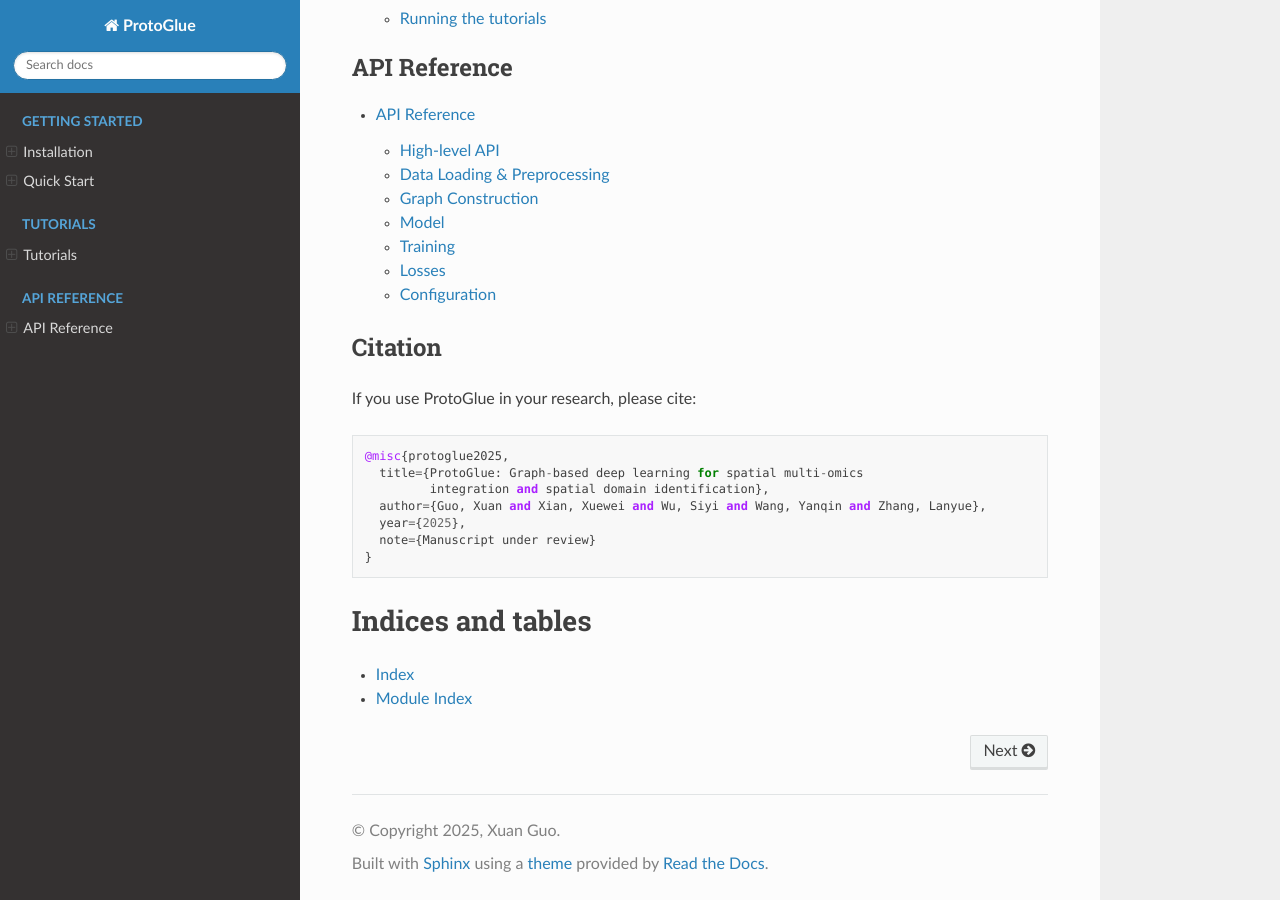
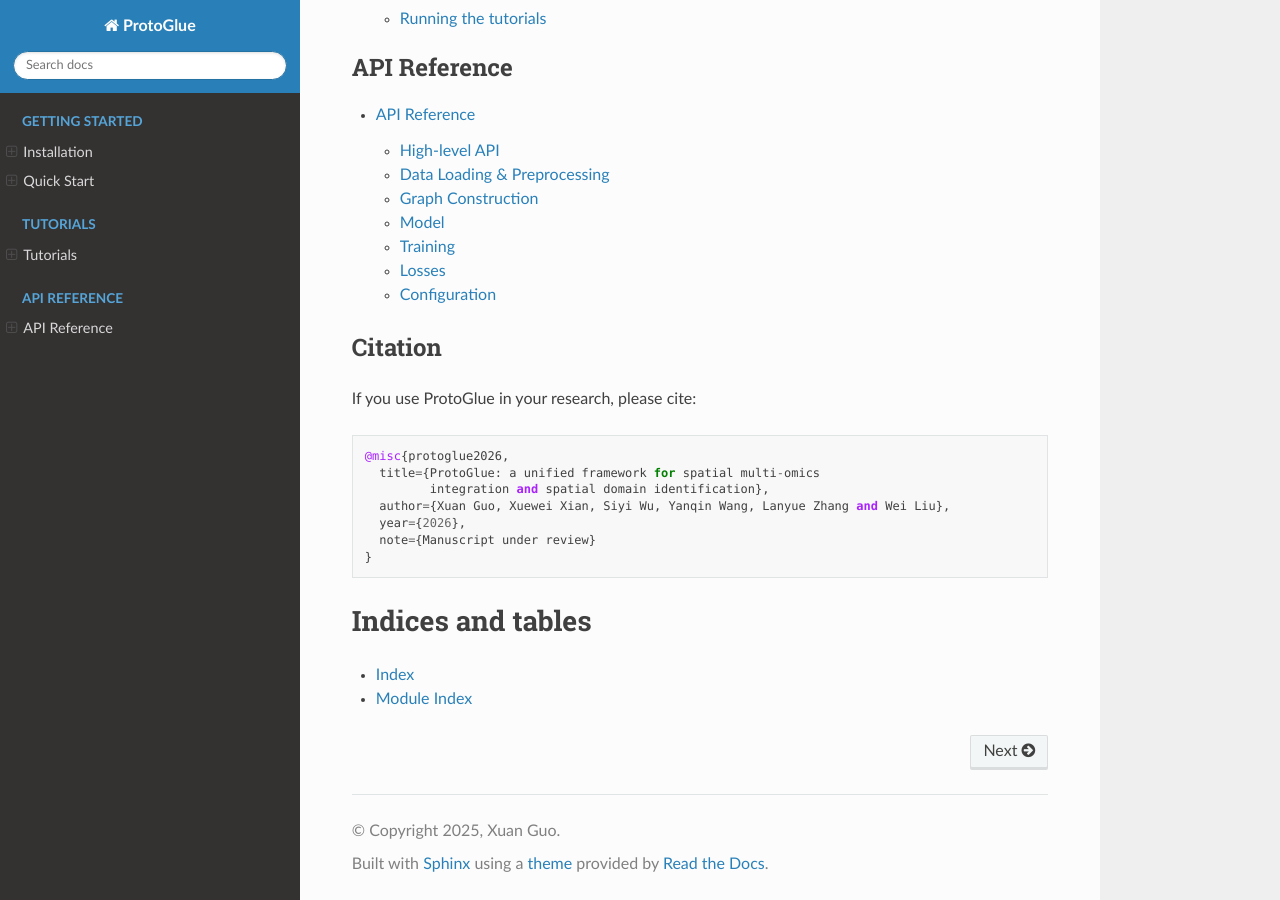
Before and after one commit to QuinnGuo-code/ProtoGlue, a Sphinx documentation site: the page built from docs/index.rst, in a window 1280 px wide and 900 px high, scrolled down 1045 px. Built offline with Sphinx 7.4.7 and the Read the Docs theme 3.1.0, drawn with Linux system fonts in a browser that asks for light colours.

Commit message:
index.rst

```diff
--- a/docs/index.rst
+++ b/docs/index.rst
@@ -48,11 +48,11 @@
 
 If you use ProtoGlue in your research, please cite::
 
-   @misc{protoglue2025,
-     title={ProtoGlue: Graph-based deep learning for spatial multi-omics
+   @misc{protoglue2026,
+     title={ProtoGlue: a unified framework for spatial multi-omics
             integration and spatial domain identification},
-     author={Guo, Xuan and Xian, Xuewei and Wu, Siyi and Wang, Yanqin and Zhang, Lanyue},
-     year={2025},
+     author={Xuan Guo, Xuewei Xian, Siyi Wu, Yanqin Wang, Lanyue Zhang and Wei Liu},
+     year={2026},
      note={Manuscript under review}
    }
 
```
